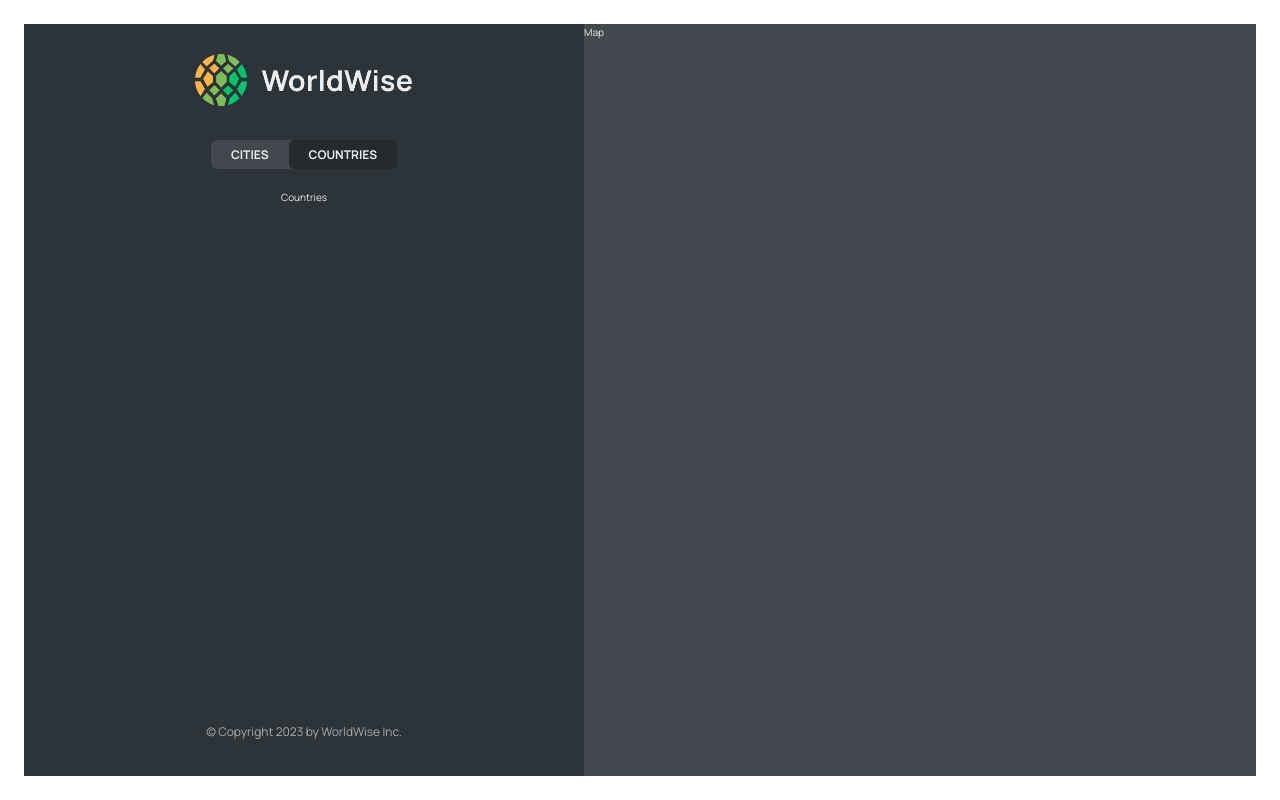
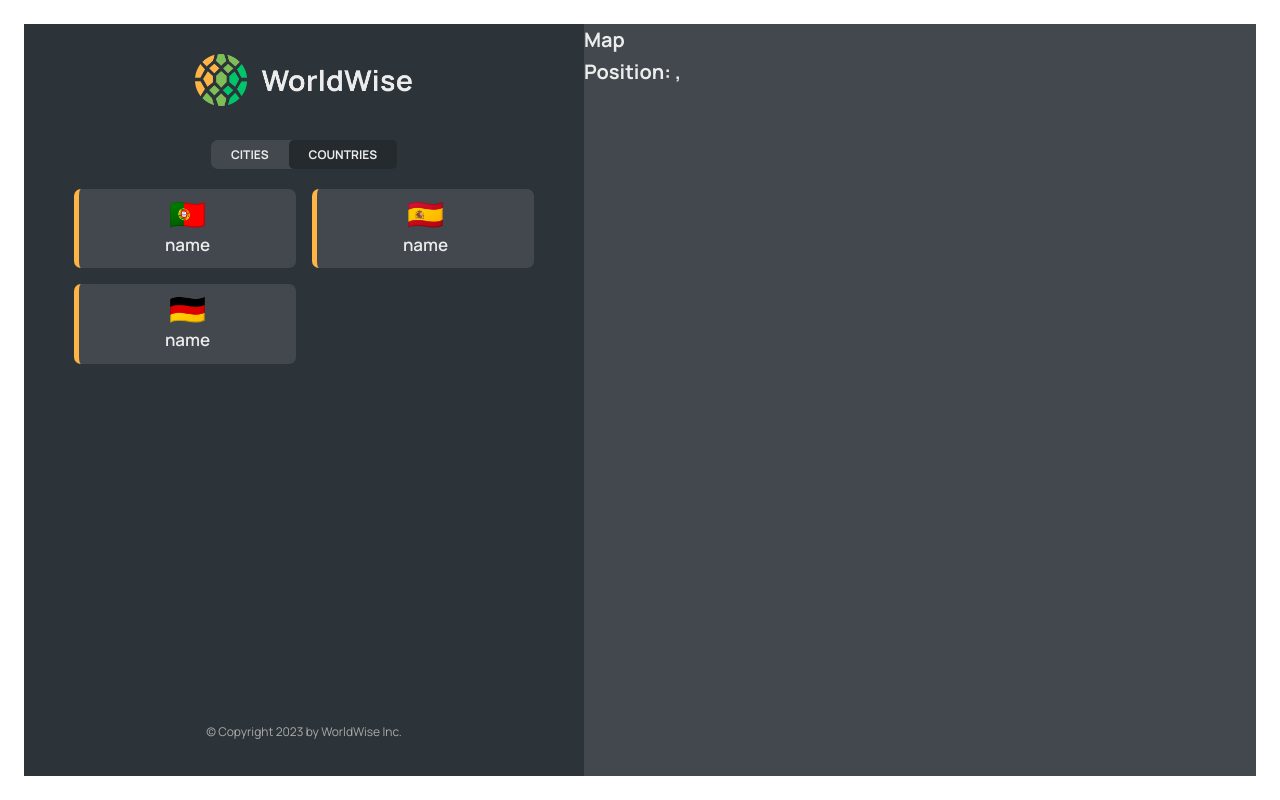
Before and after one commit to FrancoRossi-visual/worldWise-course, a React (Vite) app: page /app/countries in a window 1280 px wide. Built offline with nearby package versions, Linux system fonts and the light colour scheme; data requests are answered from the project's data file.

Commit message:
state in url, search params to map and city object

```diff
--- a/src/App.jsx
+++ b/src/App.jsx
@@ -1,4 +1,6 @@
+import { useEffect, useState } from 'react';
 import { BrowserRouter, Routes, Route } from 'react-router-dom';
+
 import Product from './pages/Product';
 import Pricing from './pages/Pricing';
 import Homepage from './pages/Homepage';
@@ -6,7 +8,8 @@ import PageNotFound from './pages/PageNotFound';
 import AppLayout from './pages/AppLayout';
 import Login from './pages/Login';
 import CityList from './components/CityList';
-import { useEffect, useState } from 'react';
+import CountryList from './components/CountryList';
+import City from './components/City';
 
 const BASE_URL = 'http://localhost:9000';
 
@@ -46,7 +49,11 @@ function App() {
             path='cities'
             element={<CityList cities={cities} isLoading={isLoading} />}
           />
-          <Route path='countries' element={<p>Countries</p>} />
+          <Route path='cities/:id' element={<City />} />
+          <Route
+            path='countries'
+            element={<CountryList cities={cities} isLoading={isLoading} />}
+          />
           <Route path='form' element={<p>form</p>} />
         </Route>
         <Route path='*' element={<PageNotFound />} />
--- a/src/components/City.jsx
+++ b/src/components/City.jsx
@@ -1,61 +1,75 @@
-import styles from "./City.module.css";
+import { useParams, useSearchParams } from 'react-router-dom';
+import styles from './City.module.css';
 
 const formatDate = (date) =>
-  new Intl.DateTimeFormat("en", {
-    day: "numeric",
-    month: "long",
-    year: "numeric",
-    weekday: "long",
+  new Intl.DateTimeFormat('en', {
+    day: 'numeric',
+    month: 'long',
+    year: 'numeric',
+    weekday: 'long',
   }).format(new Date(date));
 
 function City() {
+  const { id } = useParams();
+  const [searchParams, setSearchParams] = useSearchParams();
+  const lat = searchParams.get('lat');
+  const lng = searchParams.get('lng');
+
   // TEMP DATA
   const currentCity = {
-    cityName: "Lisbon",
-    emoji: "🇵🇹",
-    date: "2027-10-31T15:59:59.138Z",
-    notes: "My favorite city so far!",
+    cityName: 'Lisbon',
+    emoji: '🇵🇹',
+    date: '2027-10-31T15:59:59.138Z',
+    notes: 'My favorite city so far!',
   };
 
   const { cityName, emoji, date, notes } = currentCity;
 
   return (
-    <div className={styles.city}>
-      <div className={styles.row}>
-        <h6>City name</h6>
-        <h3>
-          <span>{emoji}</span> {cityName}
-        </h3>
-      </div>
+    <>
+      <h1>{id}</h1>
+      <p>
+        {lat}, {lng}
+      </p>
+    </>
+  );
+  // return (
+  //   <div className={styles.city}>
+  //     <div className={styles.row}>
+  //       <h6>City name</h6>
+  //       <h3>
+  //         <span>{emoji}</span> {cityName}
+  //       </h3>
+  //     </div>
 
-      <div className={styles.row}>
-        <h6>You went to {cityName} on</h6>
-        <p>{formatDate(date || null)}</p>
-      </div>
+  //     <div className={styles.row}>
+  //       <h6>You went to {cityName} on</h6>
+  //       <p>{formatDate(date || null)}</p>
+  //     </div>
 
-      {notes && (
-        <div className={styles.row}>
-          <h6>Your notes</h6>
-          <p>{notes}</p>
-        </div>
-      )}
+  //     {notes && (
+  //       <div className={styles.row}>
+  //         <h6>Your notes</h6>
+  //         <p>{notes}</p>
+  //       </div>
+  //     )}
 
-      <div className={styles.row}>
-        <h6>Learn more</h6>
-        <a
-          href={`https://en.wikipedia.org/wiki/${cityName}`}
-          target="_blank"
-          rel="noreferrer"
-        >
-          Check out {cityName} on Wikipedia &rarr;
-        </a>
-      </div>
+  //     <div className={styles.row}>
+  //       <h6>Learn more</h6>
+  //       <a
+  //         href={`https://en.wikipedia.org/wiki/${cityName}`}
+  //         target="_blank"
+  //         rel="noreferrer"
+  //       >
+  //         Check out {cityName} on Wikipedia &rarr;
+  //       </a>
+  //     </div>
 
-      <div>
-        <ButtonBack />
-      </div>
-    </div>
-  );
+  //     <div>
+  //       <ButtonBack />
+  //     </div>
+  //   </div>
+  // );
 }
 
 export default City;
--- a/src/components/CityItem.jsx
+++ b/src/components/CityItem.jsx
@@ -1,4 +1,5 @@
-/* eslint-disable react/prop-types */
+import { Link } from 'react-router-dom';
+
 import styles from './CityItem.module.css';
 
 const formatDate = (date) =>
@@ -9,14 +10,22 @@ const formatDate = (date) =>
   }).format(new Date(date));
 
 function CityItem({ city }) {
-  const { cityName, emoji, date } = city;
+  const {
+    cityName,
+    emoji,
+    date,
+    id,
+    position: { lat, lng },
+  } = city;
 
   return (
-    <li className={styles.cityItem}>
-      <span className={styles.emoji}>{emoji}</span>
-      <h3 className={styles.name}>{cityName}</h3>
-      <time className={styles.date}>{formatDate(date)}</time>
-      <button className={styles.deleteBtn}>&times;</button>
+    <li>
+      <Link className={styles.cityItem} to={`${id}?lat=${lat}&lng=${lng}`}>
+        <span className={styles.emoji}>{emoji}</span>
+        <h3 className={styles.name}>{cityName}</h3>
+        <time className={styles.date}>{formatDate(date)}</time>
+        <button className={styles.deleteBtn}>&times;</button>
+      </Link>
     </li>
   );
 }
--- a/src/components/CountryItem.jsx
+++ b/src/components/CountryItem.jsx
@@ -1,10 +1,11 @@
-import styles from "./CountryItem.module.css";
+import styles from './CountryItem.module.css';
 
 function CountryItem({ country }) {
+  const { emoji } = country;
   return (
     <li className={styles.countryItem}>
-      <span>{country.emoji}</span>
-      <span>{country.country}</span>
+      <span>{emoji}</span>
+      <span>name</span>
     </li>
   );
 }
--- a/src/components/CountryList.jsx
+++ b/src/components/CountryList.jsx
@@ -1 +1,29 @@
+import CountryItem from './CountryItem';
 import styles from './CountryList.module.css';
+import Spinner from './Spinner.jsx';
+import Message from './Message.jsx';
+
+function CountryList({ cities, isLoading }) {
+  if (isLoading) return <Spinner />;
+
+  if (!cities.length)
+    return (
+      <Message message='Add your fist Country by clicking on a Country on the map' />
+    );
+
+  const countries = cities.reduce((arr, city) => {
+    if (!arr.map((el) => el.country).includes(city.country))
+      return [...arr, { country: city.country, emoji: city.emoji }];
+    else return arr;
+  }, []);
+
+  return (
+    <ul className={styles.countryList}>
+      {countries.map((country) => (
+        <CountryItem key={country.country} country={country} />
+      ))}
+    </ul>
+  );
+}
+
+export default CountryList;
--- a/src/components/Map.jsx
+++ b/src/components/Map.jsx
@@ -1,6 +1,18 @@
+import { useSearchParams } from 'react-router-dom';
 import styles from './Map.module.css';
 
 function Map() {
-  return <div className={styles.mapContainer}>Map</div>;
+  const [searchParams, setSearchParams] = useSearchParams();
+  const lat = searchParams.get('lat');
+  const lng = searchParams.get('lng');
+
+  return (
+    <div className={styles.mapContainer}>
+      <h1>Map</h1>
+      <h1>
+        Position: {lat}, {lng}
+      </h1>
+    </div>
+  );
 }
 export default Map;
```
Also changed, not shown: .eslintrc.cjs.
